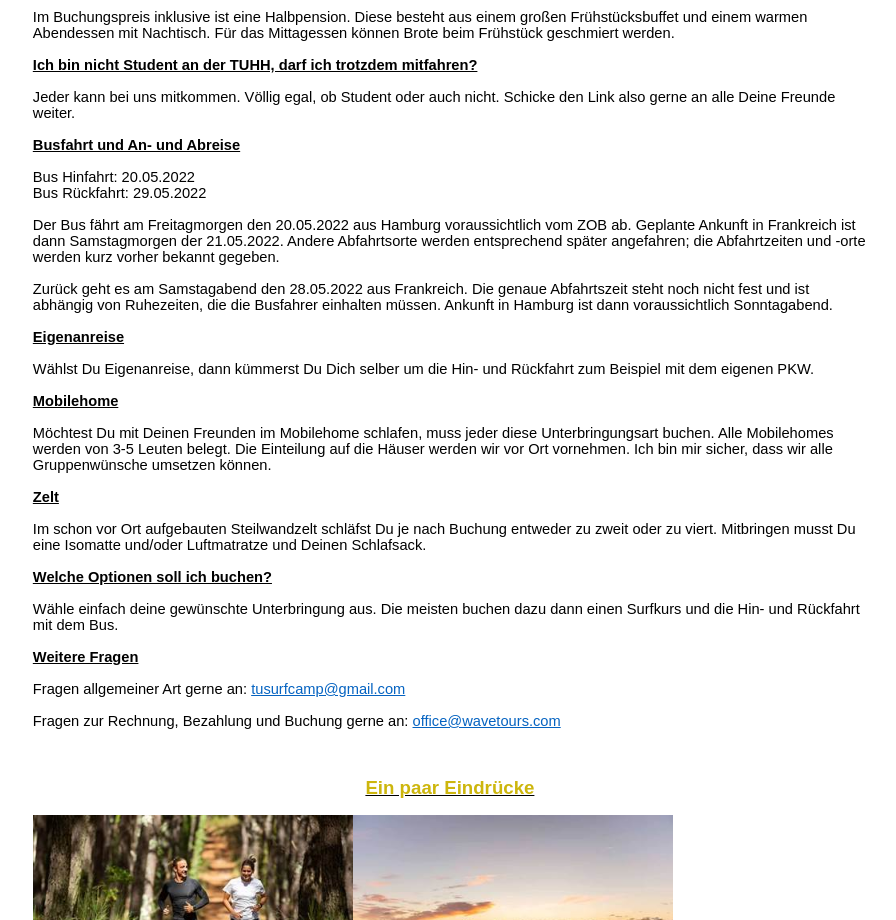
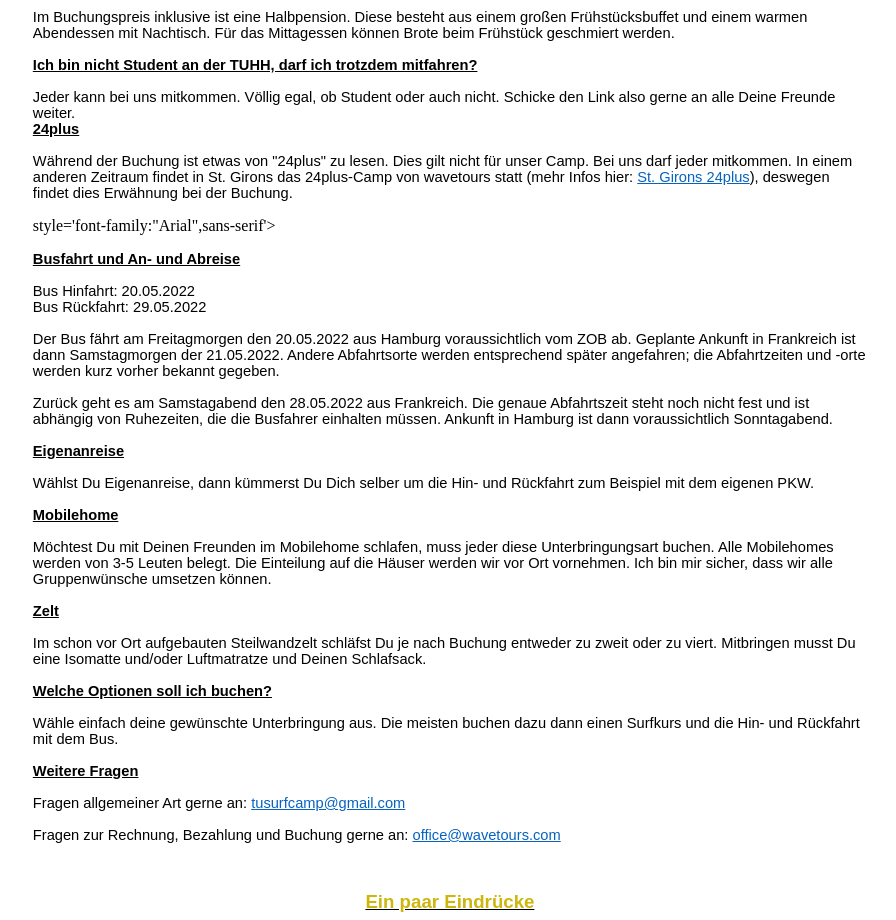
Before and after one commit to tusurfcamp/tusurfcamp.github.io, a plain HTML site: page index.html in a window 1280 px wide. Shown: the part 1360-2280 px from the top of the page, without its empty margins (136-1032 px from the left). Drawn offline with Linux system fonts and the light colour scheme.

Commit message:
Update index.html

```diff
--- a/index.html
+++ b/index.html
@@ -1215,6 +1215,16 @@ color:#CDB60D'><o:p></o:p></span></u></b></p>
   egal, ob Student oder auch nicht. Schicke den Link also gerne an alle Deine
   Freunde weiter.<o:p></o:p></span></p>
   <p class=MsoNormal style='margin-bottom:0cm;line-height:normal'><span
+
+  <p class=MsoNormal style='margin-bottom:0cm;line-height:normal'><b><u><span
+  style='font-family:"Arial",sans-serif'>24plus<o:p></o:p></span></u></b></p>
+  <p class=MsoNormal style='margin-bottom:0cm;line-height:normal'><span
+  style='font-family:"Arial",sans-serif'><o:p>&nbsp;</o:p></span></p>
+  <p class=MsoNormal style='margin-bottom:0cm;line-height:normal'><span
+  style='font-family:"Arial",sans-serif'>Während der Buchung ist etwas von "24plus" zu lesen. Dies gilt nicht für unser Camp. Bei uns darf jeder mitkommen. In einem anderen Zeitraum findet in St. Girons das 24plus-Camp von wavetours statt (mehr Infos hier:  <a href="https://www.wavetours.com/surfcamps-frankreich/st-girons/">St. Girons 24plus</a>), deswegen findet dies Erwähnung bei der Buchung. <o:p></o:p></span></p>
+  <p class=MsoNormal style='margin-bottom:0cm;line-height:normal'><span
+  style='font-family:"Arial",sans-serif'><o:p>&nbsp;</o:p></span></p>
+
   style='font-family:"Arial",sans-serif'><o:p>&nbsp;</o:p></span></p>
   <p class=MsoNormal style='margin-bottom:0cm;line-height:normal'><b><u><span
   style='font-family:"Arial",sans-serif'>Busfahrt und An- und Abreise<o:p></o:p></span></u></b></p>
```
